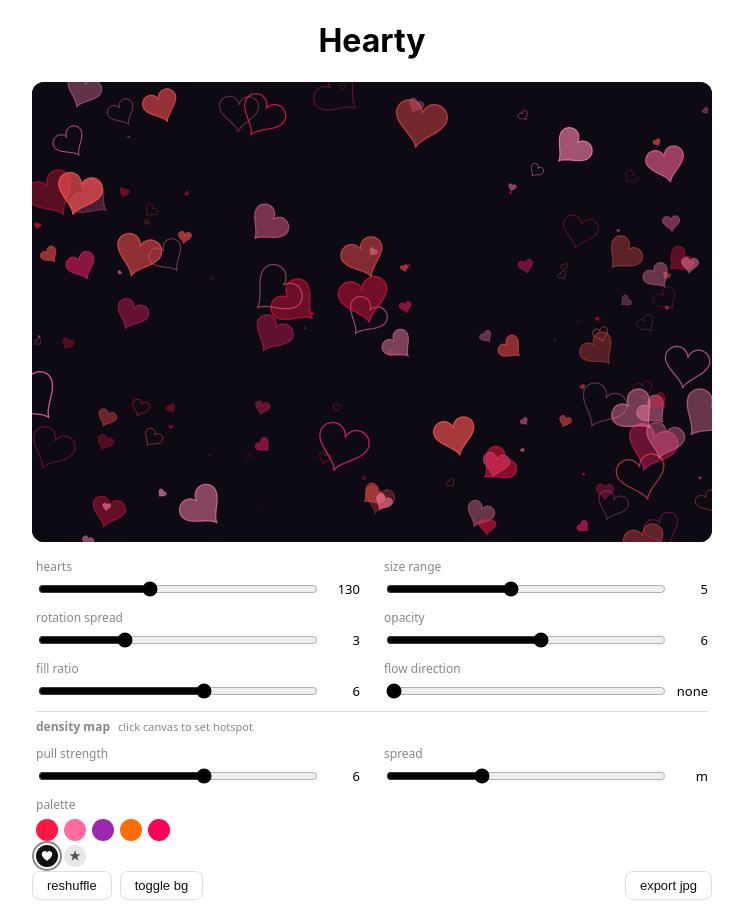
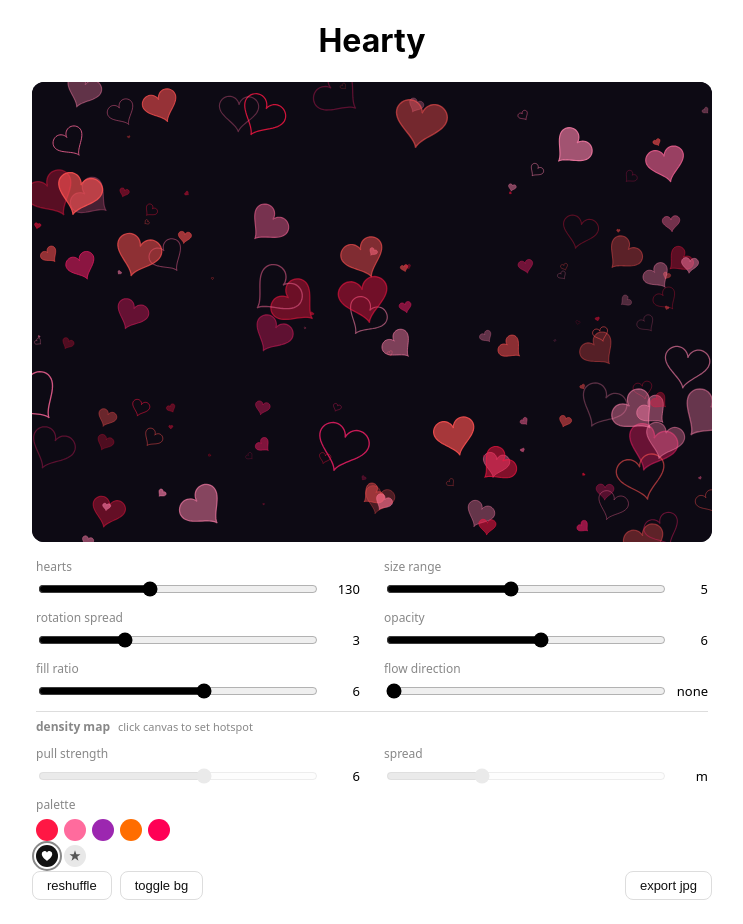
Before and after one commit to LucasHT22/hearty, a React (Create React App) app: page / in a window 1280 px wide. Shown: the whole page, without its empty margins (268-1011 px from the left). Built offline with nearby package versions, Linux system fonts and the light colour scheme.

Commit message:
disable pull & spread when no hotspot

```diff
--- a/src/components/Hearty.jsx
+++ b/src/components/Hearty.jsx
@@ -166,12 +166,12 @@ function drawScene(ctx, W, H, params, seed, hotspot) {
     }
 }
 
-function Slider({ label, id, min, max, value, step = 1, format, onChange }) {
+function Slider({ label, id, min, max, value, step = 1, format, onChange, disabled }) {
     return (
         <div style={styles.ctrl}>
             <label style={styles.label} htmlFor={id}>{label}</label>
             <div style={styles.ctrlRow}>
-                <input id={id} type="range" min={min} max={max} step={step} value={value} onChange={e => onChange(Number(e.target.value))} style={styles.slider} />
+                <input id={id} type="range" min={min} max={max} step={step} value={value} onChange={e => onChange(Number(e.target.value))} disabled={disabled} style={{ ...styles.slider, opacity: disabled ? 0.4 : 1 }} />
                 <span style={styles.sliderVal}>{format ? format(value) : value}</span>
             </div>
         </div>
@@ -254,8 +254,8 @@ export default function Hearty() {
                     {hotspot && <button style={styles.clearBtn} onClick={clearHotspot}>clear</button>}
                 </div>
 
-                <Slider label="pull strength" id="ds" min={0} max={10} value={params.densityStrength} onChange={set("densityStrength")} />
-                <Slider label="spread" id="dp" min={1} max={10} value={params.densitySpread} onChange={set("densitySpread")} format={v => ["xs","xs","s","s","m","m","l","l","xl","xl","xl"][v]} />
+                <Slider disabled={!hotspot} label="pull strength" id="ds" min={0} max={10} value={params.densityStrength} onChange={set("densityStrength")} />
+                <Slider disabled={!hotspot} label="spread" id="dp" min={1} max={10} value={params.densitySpread} onChange={set("densitySpread")} format={v => ["xs","xs","s","s","m","m","l","l","xl","xl","xl"][v]} />
 
                 <div style={{ ...styles.ctrl, gridColumn: "1 / -1"}}>
                     <label style={styles.label}>palette</label>
```
